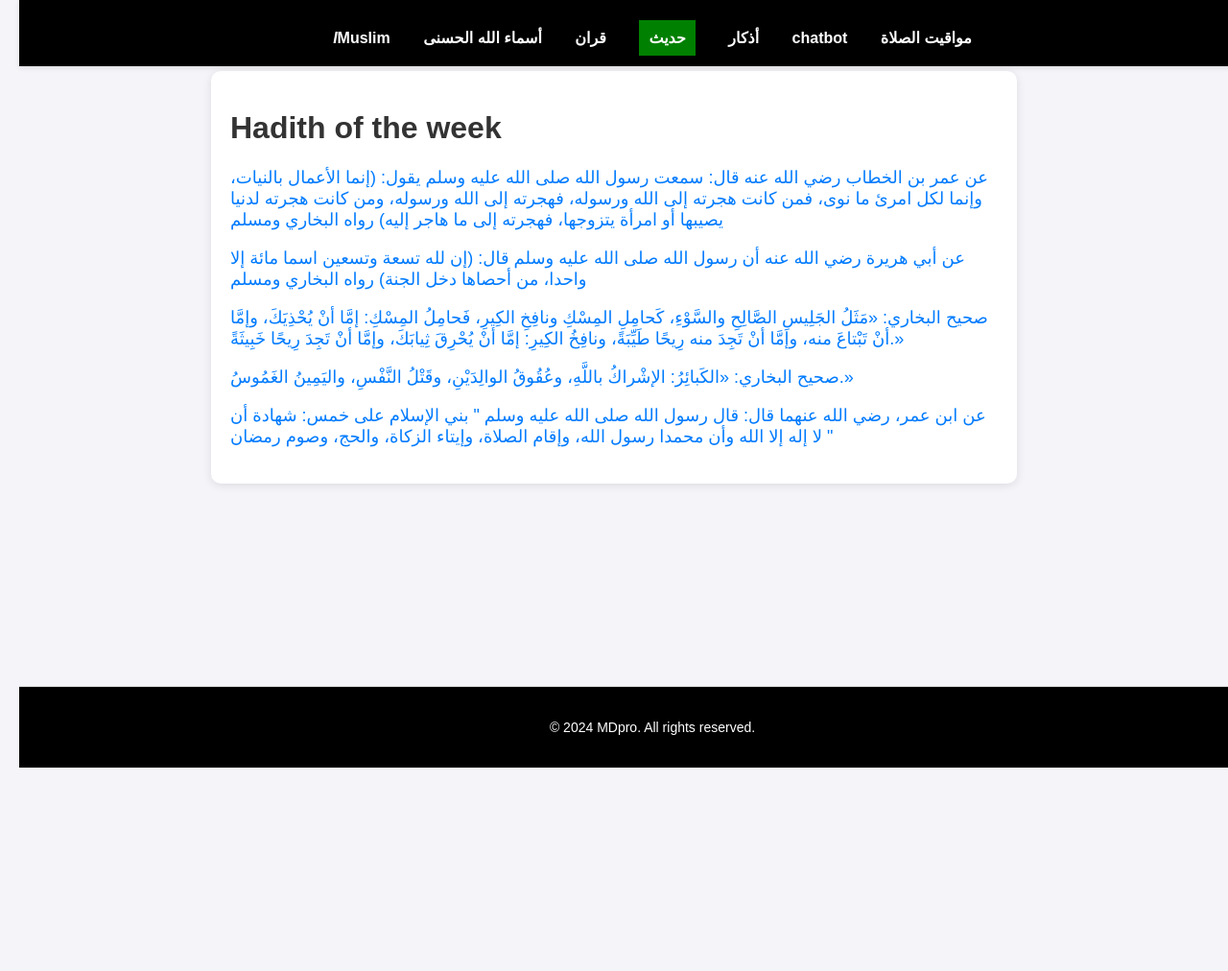
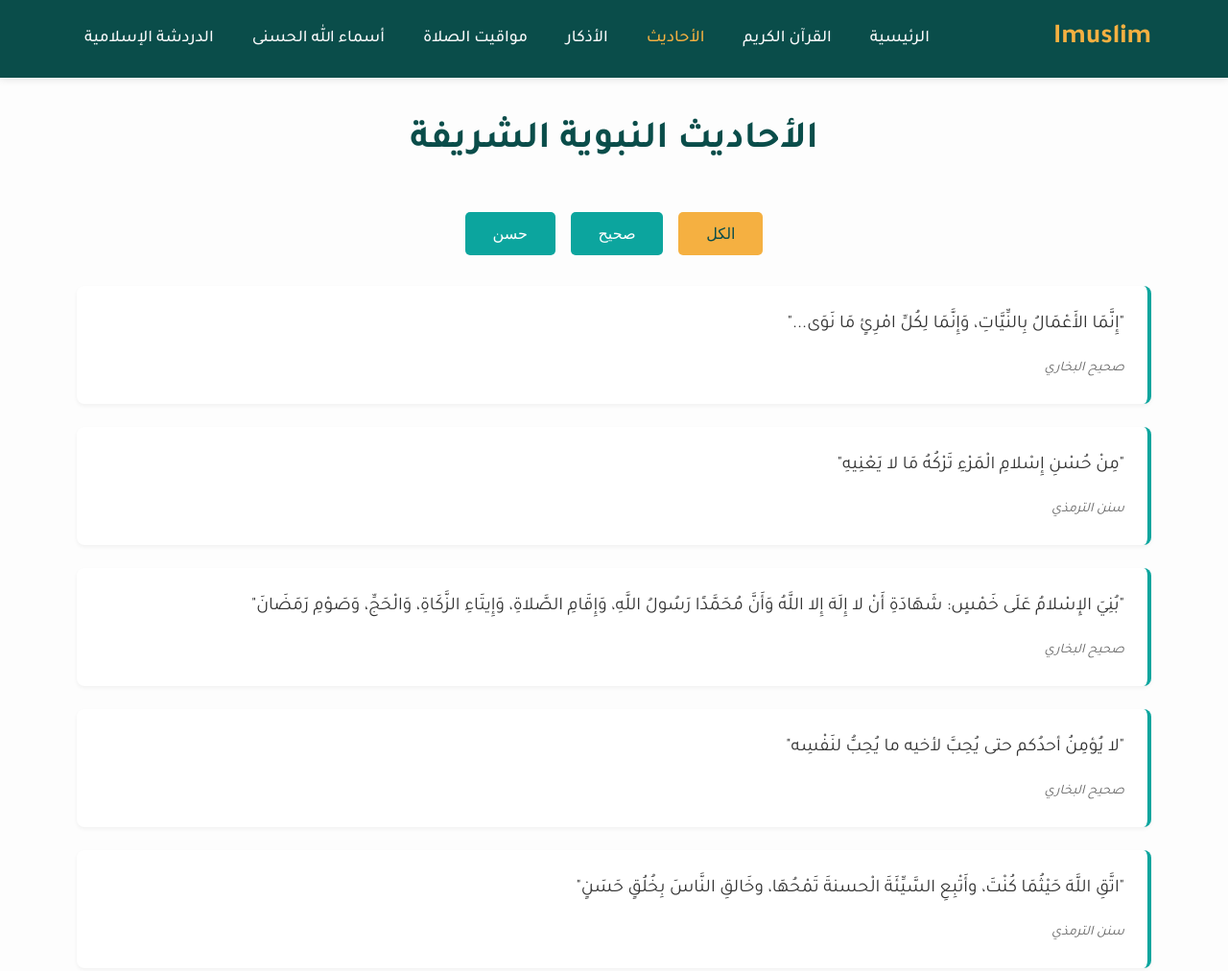
Before and after one commit to codemaster852/IMuslim, a plain HTML site: page hadeth.html in a window 1280 px wide. Shown: the top 1012 px of the page at 96% size. Before the commit the page ends 800 px from the top, so only its background shows below. Drawn offline with Linux system fonts and the light colour scheme.

Commit message:
Update hadeth.html

```diff
--- a/hadeth.html
+++ b/hadeth.html
@@ -1,133 +1,101 @@
 <!DOCTYPE html>
-<html lang="en">
+<html lang="ar" dir="rtl">
 <head>
-  <script async src="https://pagead2.googlesyndication.com/pagead/js/adsbygoogle.js?client=ca-pub-6278705209941977"
-     crossorigin="anonymous"></script>
     <meta charset="UTF-8">
     <meta name="viewport" content="width=device-width, initial-scale=1.0">
-    <title>IMuslim - Homepage</title>
-    <style>
-        .header {
-  background-color: black; /* Background color of the header */
-  color: white; /* Text color */
-  padding: 20px; /* Space inside the header */
-  text-align: center; /* Center align the text */
-  position: fixed; /* Keep the header at the top */
-  top: 0;
-  width: 100%; /* Stretch header to full width */
-  z-index: 1000; /* Make sure it stays above other elements */
-  box-shadow: 0 2px 5px rgba(0, 0, 0, 0.1); /* Add a subtle shadow */
-  text-decoration: none;
-  text-decoration-line:none ;
-
-}
-        .footer {
-  text-align: center;
-  padding: 20px;
-  background-color: black; /* لون الخلفية */
-  color: white; /* لون النص */
-  font-size: 14px;
-  position: fixed;
-  bottom: 0;
-  width: 100%;
-  border-top: 1px solid #ccc; /* خط علوي لفصل الفوتر */
-}
-.navigation {
-  margin-top: 10px;
-}
-
-.navigation a {
-  color: white; /* Link color */
-  text-decoration: none; /* Remove underline */
-  margin: 0 15px; /* Spacing between links */
-  font-weight: bold; /* Bold text for links */
-}
-
-.navigation a:hover {
-  text-decoration: underline; /* Add underline on hover */
-  background:white;
-  color:black;
-  padding:3px;
-}
-.active{
-  background:green;
-  color:white;
-  padding:10px
-}
-body {
-            font-family: Arial, sans-serif;
-            background-color: #f4f4f9;
-            color: #333;
-            margin: 0;
-            padding: 20px;
-        }
-        .container {
-            max-width: 800px;
-            margin: 0 auto;
-            background-color: #fff;
-            padding: 20px;
-            border-radius: 10px;
-            box-shadow: 0 2px 10px rgba(0, 0, 0, 0.1);
-        }
-        .hadith-text {
-            font-size: 18px;
-            line-height: 1.6;
-            margin-bottom: 20px;
-        }
-        .hadith-reference {
-            font-weight: bold;
-        }
-        .loading {
-            font-size: 18px;
-            color: #007bff;
-        }
-    </style>
+    <meta name="description" content="مجموعة من الأحاديث النبوية الشريفة مع إمكانية الفلترة.">
+    <title>الأحاديث النبوية - Imuslim</title>
+    <link rel="stylesheet" href="https://fonts.googleapis.com/css2?family=Tajawal:wght@400;500;700&display=swap">
+    <link rel="stylesheet" href="styles.css">
 </head>
 <body>
-    <header class="header">
-        <nav class="navigation">
-            <a href="homepage.html" class="non-active"><b><i>I</i></b>Muslim</a>
-            <a href="azkar.html">أذكار</a>
-        <a href="hadeth.html" class="active">حديث</a>
-        <a href="quran.html">قران</a>
-        <a href="99.html">أسماء الله الحسنى</a>
-        <a href="chatbot.html">chatbot</a>
-        <a href="1.html">مواقيت الصلاة</a>
-        </nav>
+    <nav class="navbar">
+        <div class="container">
+            <a href="index.html" class="logo">Imuslim</a>
+            <div class="menu-toggle" id="menu-toggle">&#9776;</div>
+            <ul class="nav-links" id="nav-links">
+                <li><a href="index.html">الرئيسية</a></li>
+                <li><a href="quran.html">القرآن الكريم</a></li>
+                <li><a href="hadeth.html" class="active">الأحاديث</a></li>
+                <li><a href="azkar.html">الأذكار</a></li>
+                <li><a href="1.html">مواقيت الصلاة</a></li>
+                <li><a href="99.html">أسماء الله الحسنى</a></li>
+                <li><a href="chatbot.html">الدردشة الإسلامية</a></li>
+            </ul>
+        </div>
+    </nav>
 
-    </header>
-    <br>
-    <br>
-    <br>
-    <div class="container">
-      <h1>Hadith of the week</h1>
-      <div id="hadith-content">
-          <p class="loading">عن عمر بن الخطاب رضي الله عنه قال: سمعت رسول الله صلى الله عليه وسلم يقول: (إنما الأعمال بالنيات، وإنما لكل امرئ ما نوى، فمن كانت هجرته إلى الله ورسوله، فهجرته إلى الله ورسوله، ومن كانت هجرته لدنيا يصيبها أو امرأة يتزوجها، فهجرته إلى ما هاجر إليه) رواه البخاري ومسلم</p>
-          <p class="loading">عن أبي هريرة رضي الله عنه أن رسول الله صلى الله عليه وسلم قال: (إن لله تسعة وتسعين اسما مائة إلا واحدا، من أحصاها دخل الجنة) رواه البخاري ومسلم</p>
-          <p class="loading">صحيح البخاري: «مَثَلُ الجَلِيسِ الصَّالِحِ والسَّوْءِ، كَحامِلِ المِسْكِ ونافِخِ الكِيرِ، فَحامِلُ المِسْكِ: إمَّا أنْ يُحْذِيَكَ، وإمَّا أنْ تَبْتاعَ منه، وإمَّا أنْ تَجِدَ منه رِيحًا طَيِّبَةً، ونافِخُ الكِيرِ: إمَّا أنْ يُحْرِقَ ثِيابَكَ، وإمَّا أنْ تَجِدَ رِيحًا خَبِيثَةً.»</p>
-          <p class="loading">صحيح البخاري: «الكَبائِرُ: الإشْراكُ باللَّهِ، وعُقُوقُ الوالِدَيْنِ، وقَتْلُ النَّفْسِ، واليَمِينُ الغَمُوسُ.»</p>
-          <p class="loading"> عن ابن عمر، رضي الله عنهما قال: قال رسول الله صلى الله عليه وسلم " بني الإسلام على خمس: شهادة أن لا إله إلا الله وأن محمدا رسول الله، وإقام الصلاة، وإيتاء الزكاة، والحج، وصوم رمضان "</p>
-          <p class="loading"></p>
-          <p class="loading"></p>
-          <p class="loading"></p>
-          <p class="loading"></p>
-          <p class="loading"></p>
-          <p class="loading"></p>
-          <p class="loading"></p>
-          <p class="loading"></p>
-          <p class="loading"></p>
-          <p class="loading"></p>
-          <p class="loading"></p>
+    <main class="container">
+        <h1 class="main-title">الأحاديث النبوية الشريفة</h1>
+
+        <div class="filter-buttons">
+            <button class="btn active" data-filter="all">الكل</button>
+            <button class="btn" data-filter="sahih">صحيح</button>
+            <button class="btn" data-filter="hasan">حسن</button>
         </div>
-  </div>
 
+        <div class="hadith-container">
+            <div class="hadith-card" data-grade="sahih">
+                <p class="hadith-text">"إِنَّمَا الأَعْمَالُ بِالنِّيَّاتِ، وَإِنَّمَا لِكُلِّ امْرِئٍ مَا نَوَى..."</p>
+                <p class="hadith-reference">صحيح البخاري</p>
+            </div>
 
-      <br>
-      <br>
-      <br>
-    <footer class="footer">
-        <p>&copy; 2024 MDpro. All rights reserved.</p>
-      </footer>
+            <div class="hadith-card" data-grade="hasan">
+                <p class="hadith-text">"مِنْ حُسْنِ إِسْلامِ الْمَرْءِ تَرْكُهُ مَا لا يَعْنِيهِ"</p>
+                <p class="hadith-reference">سنن الترمذي</p>
+            </div>
 
+            <div class="hadith-card" data-grade="sahih">
+                <p class="hadith-text">"بُنِيَ الإِسْلامُ عَلَى خَمْسٍ: شَهَادَةِ أَنْ لا إِلَهَ إِلا اللَّهُ وَأَنَّ مُحَمَّدًا رَسُولُ اللَّهِ، وَإِقَامِ الصَّلاةِ، وَإِيتَاءِ الزَّكَاةِ، وَالْحَجِّ، وَصَوْمِ رَمَضَانَ"</p>
+                <p class="hadith-reference">صحيح البخاري</p>
+            </div>
+
+             <div class="hadith-card" data-grade="sahih">
+                <p class="hadith-text">"لا يُؤمِنُ أحدُكم حتى يُحِبَّ لأخيه ما يُحِبُّ لنَفْسِه"</p>
+                <p class="hadith-reference">صحيح البخاري</p>
+            </div>
+
+             <div class="hadith-card" data-grade="hasan">
+                <p class="hadith-text">"اتَّقِ اللَّهَ حَيْثُمَا كُنْتَ، وأَتْبِعِ السَّيِّئَةَ الْحسنةَ تَمْحُهَا، وخَالقِ النَّاسَ بِخُلُقٍ حَسَنٍ"</p>
+                <p class="hadith-reference">سنن الترمذي</p>
+            </div>
+        </div>
+    </main>
+
+    <footer>
+        <p>© 2024 Imuslim. جميع الحقوق محفوظة.</p>
+    </footer>
+
+    <script>
+        // DOM elements
+        const filterButtons = document.querySelectorAll('.filter-buttons .btn');
+        const hadithCards = document.querySelectorAll('.hadith-card');
+        const menuToggle = document.getElementById('menu-toggle');
+        const navLinks = document.getElementById('nav-links');
+
+        // Hadith filtering functionality
+        filterButtons.forEach(button => {
+            button.addEventListener('click', () => {
+                // Manage active class
+                filterButtons.forEach(btn => btn.classList.remove('active'));
+                button.classList.add('active');
+
+                const filter = button.dataset.filter;
+
+                hadithCards.forEach(card => {
+                    if (filter === 'all' || card.dataset.grade === filter) {
+                        card.style.display = 'block';
+                    } else {
+                        card.style.display = 'none';
+                    }
+                });
+            });
+        });
+
+        // Nav menu toggle
+        menuToggle.addEventListener('click', () => {
+            navLinks.classList.toggle('active');
+        });
+    </script>
 </body>
 </html>
```
